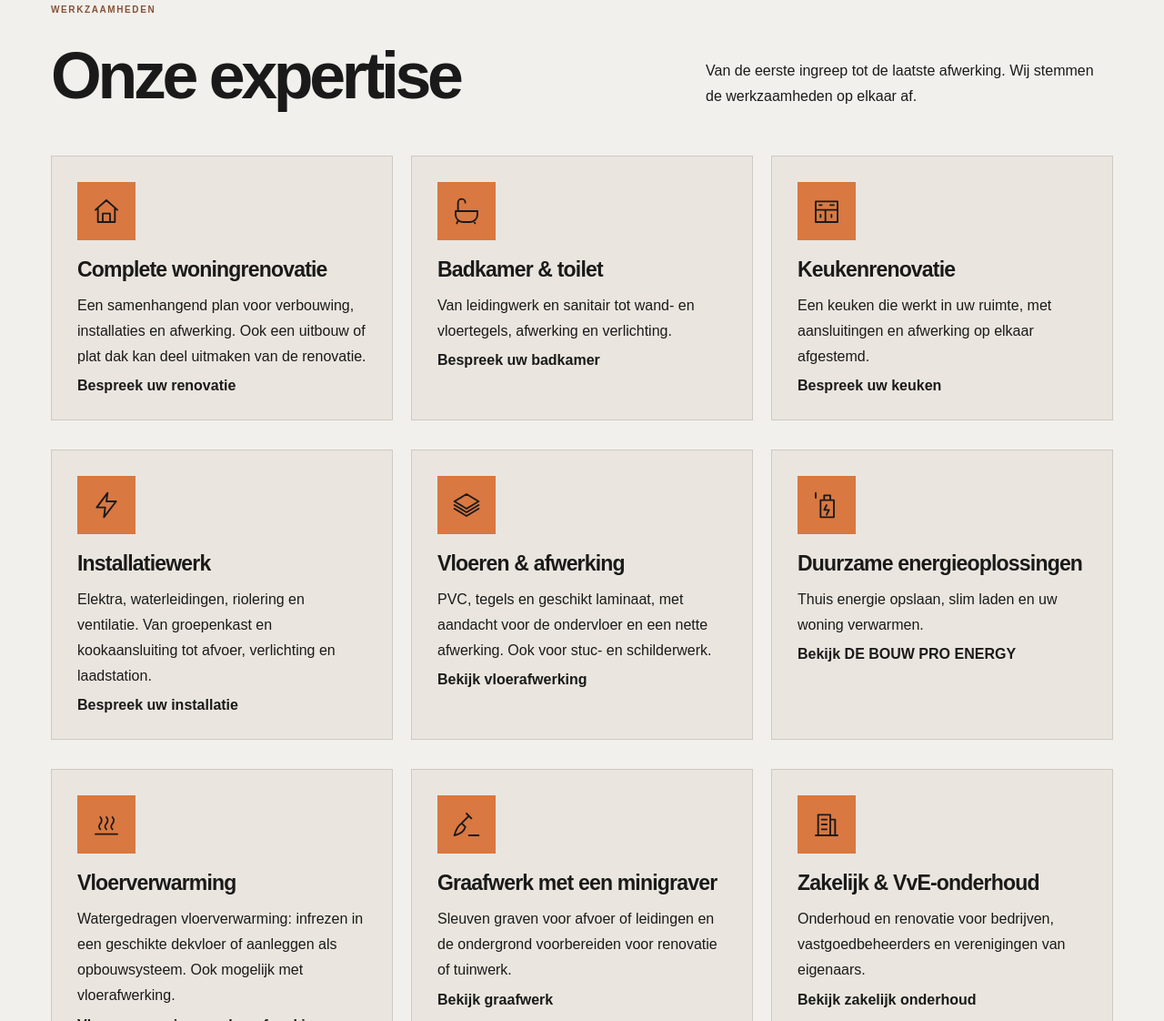
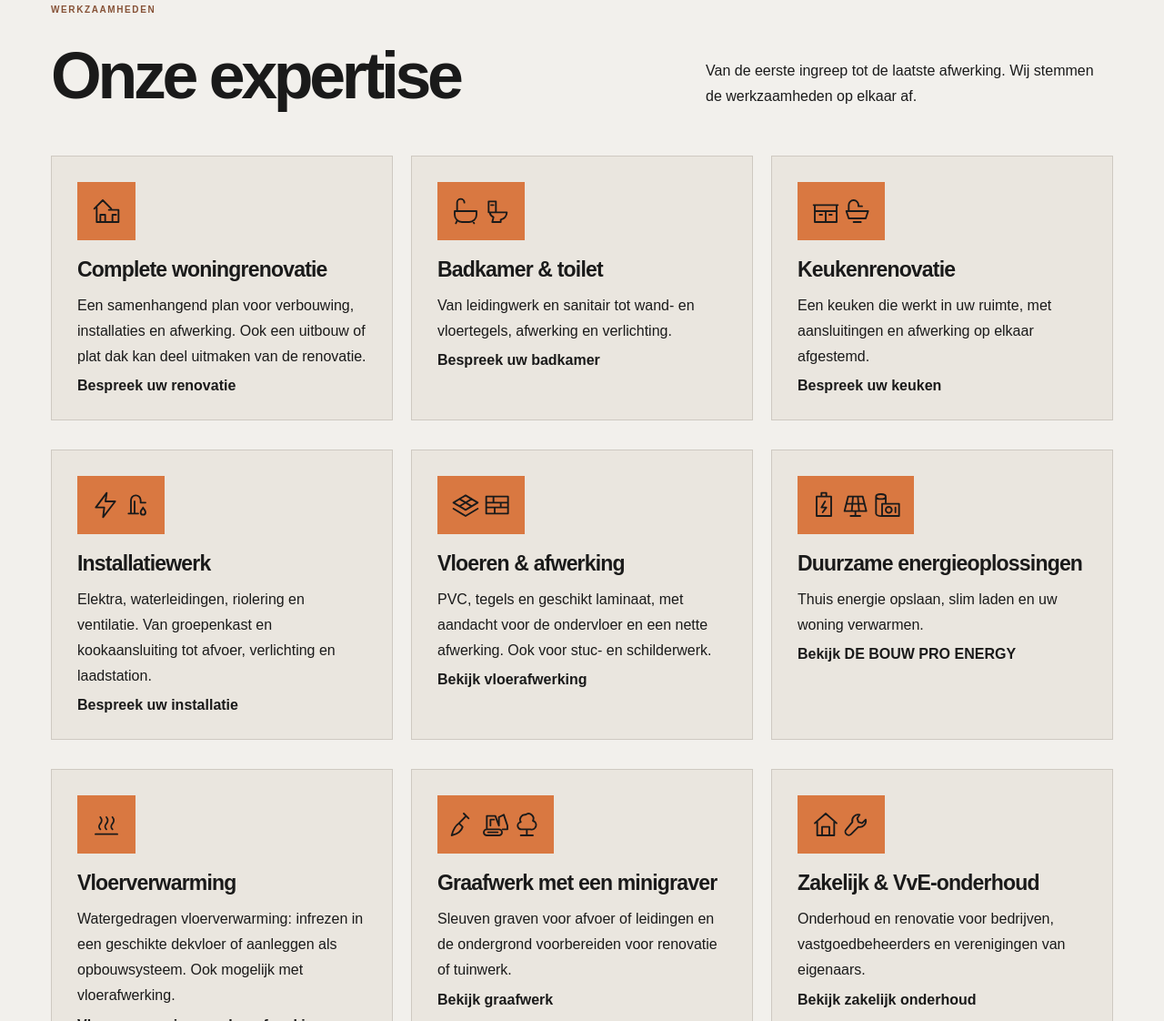
Before and after one commit to andreytruf/Debouwpro-test, a website: page index.html in a window 1280 px wide. Shown: the part 922-2044 px from the top of the page at 91% size. Drawn offline with Linux system fonts and the light colour scheme.

Commit message:
Refine the expertise service icons

```diff
--- a/assets/home.css
+++ b/assets/home.css
@@ -113,6 +113,18 @@
 .service-symbol svg {
   width: 2rem;
   height: 2rem;
+}
+.service-symbol--pair {
+  width: 6rem;
+}
+.service-symbol--pair svg {
+  width: 4.1667rem;
+}
+.service-symbol--trio {
+  width: 8rem;
+}
+.service-symbol--trio svg {
+  width: 6.3333rem;
 }
 .home-gallery a {
   position: relative;
--- a/index.html
+++ b/index.html
@@ -125,7 +125,7 @@
                 stroke-linecap="round"
                 stroke-linejoin="round"
               >
-                <path d="m3 11 9-8 9 8M5 10v11h14V10M9 21v-7h6v7" />
+                <path d="m2 10 7-7 7 7M4 9v12h18V11h-8M7 21v-6h4v6m6 0v-6h3" />
               </svg>
             </div>
             <div class="card-copy">
@@ -139,9 +139,9 @@
             </div>
           </article>
           <article>
-            <div class="service-symbol" aria-hidden="true">
+            <div class="service-symbol service-symbol--pair" aria-hidden="true">
               <svg
-                viewBox="0 0 24 24"
+                viewBox="0 0 50 24"
                 fill="none"
                 stroke="currentColor"
                 stroke-width="1.4"
@@ -150,6 +150,10 @@
               >
                 <path
                   d="M3 12h18v3a6 6 0 0 1-6 6H9a6 6 0 0 1-6-6v-3Zm2 0V5a3 3 0 0 1 6 0M4 22l1-2m14 2-1-2"
+                />
+                <path
+                  d="M5 4h6v9H5zM7 7h2m2 6h9a6 6 0 0 1-5 6v2H8l1-4a5 5 0 0 1-3-4"
+                  transform="translate(26)"
                 />
               </svg>
             </div>
@@ -163,17 +167,19 @@
             </div>
           </article>
           <article>
-            <div class="service-symbol" aria-hidden="true">
+            <div class="service-symbol service-symbol--pair" aria-hidden="true">
               <svg
-                viewBox="0 0 24 24"
+                viewBox="0 0 50 24"
                 fill="none"
                 stroke="currentColor"
                 stroke-width="1.4"
                 stroke-linecap="round"
                 stroke-linejoin="round"
               >
+                <path d="M3 7h18v14H3zM3 12h18M12 12v9M9 15H7m10 0h-2M2 7h20" />
                 <path
-                  d="M3 4h18v17H3zM3 11h18M11 11v10M6 7h2m7 0h3M7 15v2m9-2v2"
+                  d="M5 12V7a4 4 0 0 1 8 0v1h3M3 12h18l-2 6H5zM9 21h6"
+                  transform="translate(26)"
                 />
               </svg>
             </div>
@@ -187,9 +193,9 @@
             </div>
           </article>
           <article>
-            <div class="service-symbol" aria-hidden="true">
+            <div class="service-symbol service-symbol--pair" aria-hidden="true">
               <svg
-                viewBox="0 0 24 24"
+                viewBox="0 0 50 24"
                 fill="none"
                 stroke="currentColor"
                 stroke-width="1.4"
@@ -197,6 +203,10 @@
                 stroke-linejoin="round"
               >
                 <path d="m13 2-9 12h7l-1 8 10-13h-8l1-7Z" />
+                <path
+                  d="M5 19h8m-6 0V8a4 4 0 0 1 8 0v2h4m-9 9V9m7 5c0 1-2 2-2 4a2 2 0 0 0 4 0c0-2-2-3-2-4Z"
+                  transform="translate(26)"
+                />
               </svg>
             </div>
             <div class="card-copy">
@@ -210,9 +220,9 @@
             </div>
           </article>
           <article>
-            <div class="service-symbol" aria-hidden="true">
+            <div class="service-symbol service-symbol--pair" aria-hidden="true">
               <svg
-                viewBox="0 0 24 24"
+                viewBox="0 0 50 24"
                 fill="none"
                 stroke="currentColor"
                 stroke-width="1.4"
@@ -220,7 +230,11 @@
                 stroke-linejoin="round"
               >
                 <path
-                  d="m2 9 10-6 10 6-10 6-10-6Zm0 6 10 6 10-6M2 12l10 6 10-6"
+                  d="m2 10 10-6 10 6-10 6-10-6Zm5-3 10 6m0-6L7 13m-5 2 10 6 10-6"
+                />
+                <path
+                  d="M3 5h18v14H3zM3 10h18M3 14h18M9 5v5m6 0v4m-5 0v5"
+                  transform="translate(26)"
                 />
               </svg>
             </div>
@@ -235,17 +249,23 @@
             </div>
           </article>
           <article>
-            <div class="service-symbol" aria-hidden="true">
+            <div class="service-symbol service-symbol--trio" aria-hidden="true">
               <svg
-                viewBox="0 0 24 24"
+                viewBox="0 0 76 24"
                 fill="none"
                 stroke="currentColor"
                 stroke-width="1.4"
                 stroke-linecap="round"
                 stroke-linejoin="round"
               >
+                <path d="M6 5h12v16H6zM10 5V2h4v3m-1 4-3 5h4l-3 4" />
                 <path
-                  d="M7 8h11v14H7zM10 8V4h5v4m-3 4-2 4h4l-2 4M3 6V3m0-1v0"
+                  d="M6 5h12l3 12H3zM5 11h14M10 5 9 17m5-12 1 12m-3 0v4m-4 0h8"
+                  transform="translate(26)"
+                />
+                <path
+                  d="M3 19V5a4 2 0 0 1 8 0v5M3 19a4 2 0 0 0 5 2M3 5a4 2 0 0 0 8 0M8 11h14v10H8zm11 3v4M16 16a2.5 2.5 0 1 0-5 0 2.5 2.5 0 0 0 5 0Z"
+                  transform="translate(52)"
                 />
               </svg>
             </div>
@@ -281,9 +301,9 @@
             </div>
           </article>
           <article>
-            <div class="service-symbol" aria-hidden="true">
+            <div class="service-symbol service-symbol--trio" aria-hidden="true">
               <svg
-                viewBox="0 0 24 24"
+                viewBox="0 0 76 24"
                 fill="none"
                 stroke="currentColor"
                 stroke-width="1.4"
@@ -291,7 +311,15 @@
                 stroke-linejoin="round"
               >
                 <path
-                  d="m12 3 4 4m-2-2-6 6m0 0 3 3c-1 4-5 6-9 7 1-4 3-8 6-10Zm6 10h8"
+                  d="m12 3 4 4m-2-2-6 6m0 0 3 3c-1 4-5 6-9 7 1-4 3-8 6-10Z"
+                />
+                <path
+                  d="M5 15V5h7l3 8m-7 0V8h3m4 5V6l4-2 3 9m0 0v3h-4m-3 0H5a2.5 2.5 0 0 0 0 5h10a2.5 2.5 0 0 0 0-5ZM6 18.5h8"
+                  transform="translate(26)"
+                />
+                <path
+                  d="M12 21v-5m-5 5h10M7 10a4 4 0 0 1 4-6 4 4 0 0 1 6 5 3.5 3.5 0 0 1-2 7H8a3 3 0 0 1-1-6Z"
+                  transform="translate(52)"
                 />
               </svg>
             </div>
@@ -305,16 +333,20 @@
             </div>
           </article>
           <article>
-            <div class="service-symbol" aria-hidden="true">
+            <div class="service-symbol service-symbol--pair" aria-hidden="true">
               <svg
-                viewBox="0 0 24 24"
+                viewBox="0 0 50 24"
                 fill="none"
                 stroke="currentColor"
                 stroke-width="1.4"
                 stroke-linecap="round"
                 stroke-linejoin="round"
               >
-                <path d="M3 21h18M5 21V4h10v17m0-13h4v13M8 8h4m-4 4h4m-4 4h4" />
+                <path d="m3 11 9-8 9 8M5 10v11h14V10M9 21v-7h6v7" />
+                <path
+                  d="M14 4a5 5 0 0 0-6 6l-5 6a2.8 2.8 0 0 0 4 4l6-6a5 5 0 0 0 6-6l-3 3-3-1-1-3 2-3Z"
+                  transform="translate(26)"
+                />
               </svg>
             </div>
             <div class="card-copy">
```
